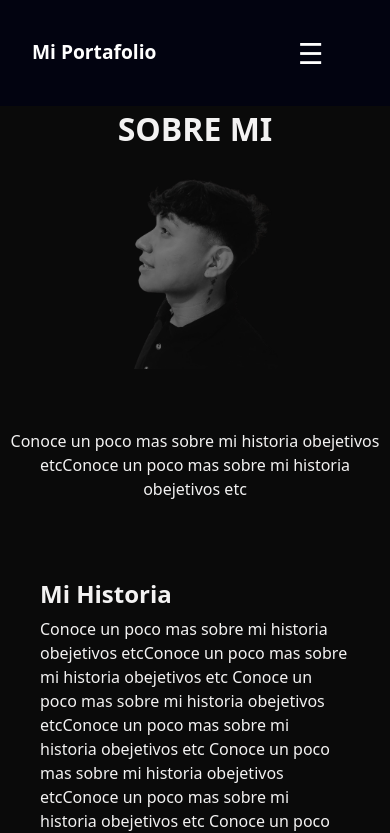
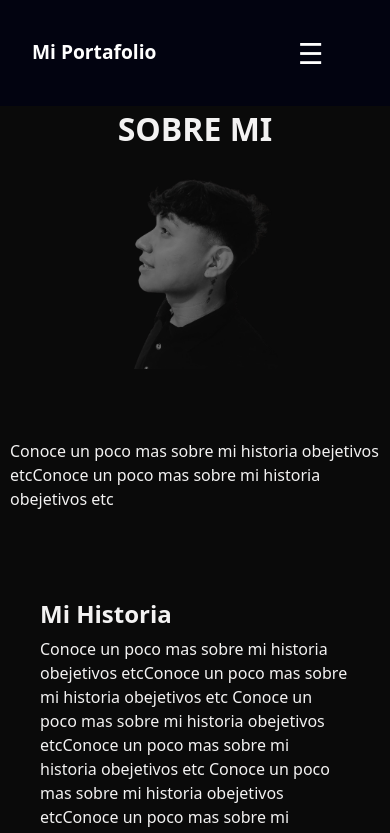
Before and after one commit to Emmir4444/Portafolio, a React (Vite) app in the folder portafolio/: page /aboutme in a window 390 px wide. Shown: the top 833 px of the page. Built offline with nearby package versions, Linux system fonts and the light colour scheme; a web font is replaced by a local one.

Commit message:
ulitima modificacion

```diff
--- a/portafolio/src/Components/AboutSlice/AboutSlice.css
+++ b/portafolio/src/Components/AboutSlice/AboutSlice.css
@@ -14,6 +14,7 @@ margin-top: 50px;
     margin-top: 10px;
     width: 100%;
     padding: 0 40px 0 40px;
+    padding-bottom: 20px;
 }
 
 @media (max-width: 768px) {
--- a/portafolio/src/Components/BannerAbout/BannerAbout.css
+++ b/portafolio/src/Components/BannerAbout/BannerAbout.css
@@ -42,7 +42,8 @@ font-size: clamp(1rem, 1.33vw, 1.4rem);
     .banner-about-description{
         width: 100vw;
         margin-right: 0;
-        text-align: center;
+        text-align: start;
+        padding: 10px;
     }
     .image-about-page{
         width: 50%;
--- a/portafolio/src/Pages/ProjectsPage/ProjectsPage.css
+++ b/portafolio/src/Pages/ProjectsPage/ProjectsPage.css
@@ -85,7 +85,11 @@
     display: flex;
     flex-direction: column;
 }
+.filters-container{
+    color: #f3f2f2;
+}
 .select-project{
     color: #f3f2f2;
 }
+
 }
```
